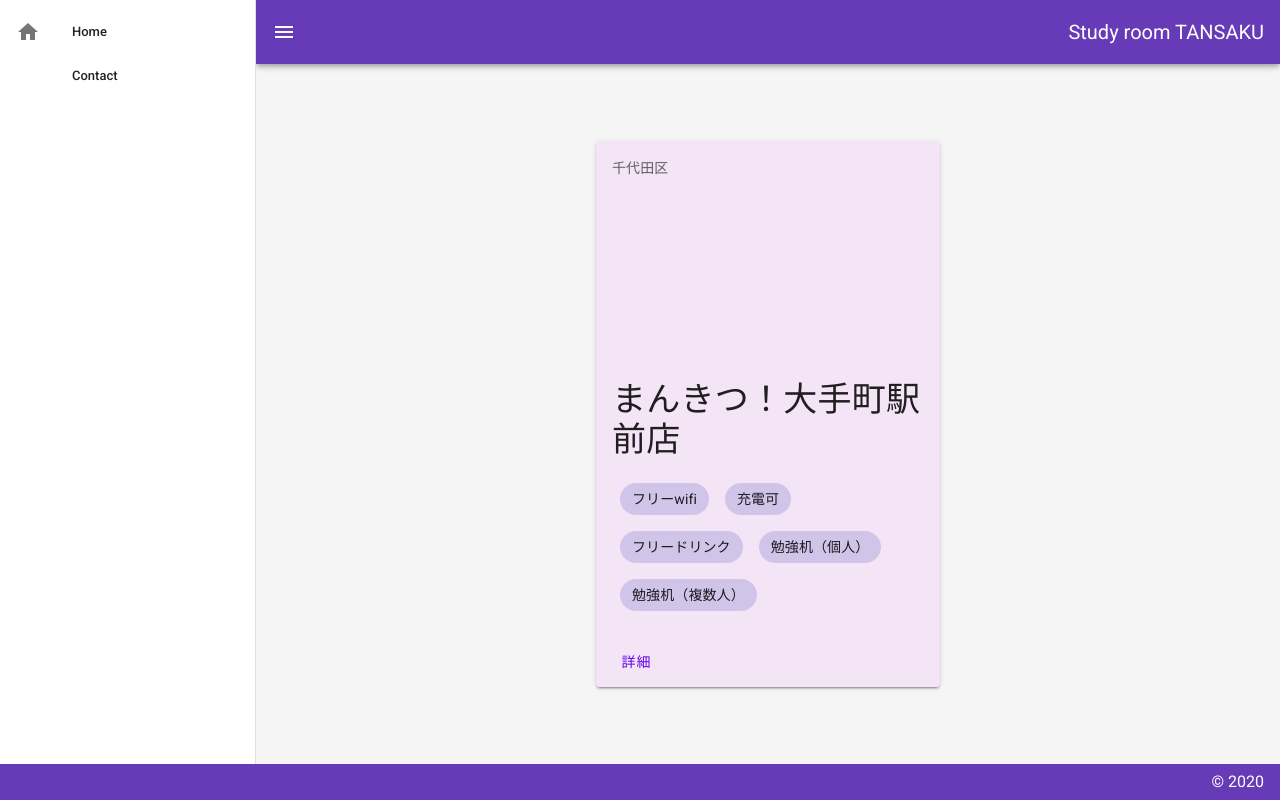
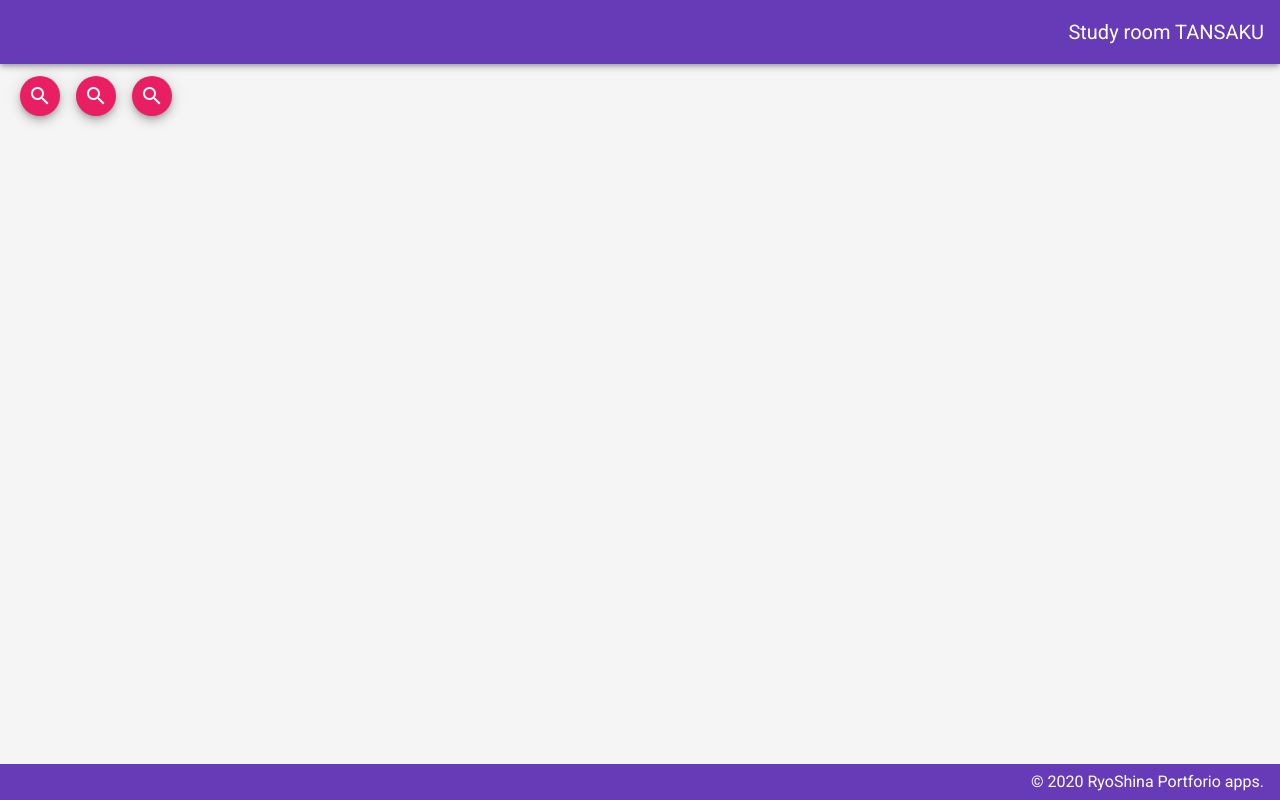
Before and after one commit to RyoShina/study-room-TANSAKU, a Vue app in the folder client/: page /#/ in a window 1280 px wide. Built offline with nearby package versions, Linux system fonts and the light colour scheme.

Commit message:
・画面、API間　疎通 ・検索ボタン追加　ボタン押下イベント追加　ボタン押下でDBのデータ取得値を画面にセット ・configファイルをgit追跡しないようにする

```diff
--- a/client/src/App.vue
+++ b/client/src/App.vue
@@ -1,61 +1,22 @@
 <template>
   <v-app id="inspire">
-    <v-navigation-drawer
-      v-model="drawer"
-      app>
-      <v-list dense>
-        <v-list-item link>
-          <v-list-item-action>
-            <v-icon>mdi-home</v-icon>
-          </v-list-item-action>
-
-          <v-list-item-content>
-            <v-list-item-title>Home</v-list-item-title>
-          </v-list-item-content>
-        </v-list-item>
-
-        <v-list-item link>
-          <v-list-item-action>
-            <v-icon>mdi-contact-mail</v-icon>
-          </v-list-item-action>
-
-          <v-list-item-content>
-            <v-list-item-title>Contact</v-list-item-title>
-          </v-list-item-content>
-        </v-list-item>
-      </v-list>
-    </v-navigation-drawer>
-
     <v-app-bar
       app
       color="deep-purple"
       dark>
-      <v-app-bar-nav-icon @click.stop="drawer = !drawer" />
-
       <v-spacer />
-
       <v-toolbar-title>Study room TANSAKU</v-toolbar-title>
     </v-app-bar>
 
-    <v-content>
-      <v-container
-        class="grey lighten-4 fill-height"
-        fluid>
-        <v-row
-          align="center"
-          justify="center">
-          <v-col class="text-center">
-            <router-view />
-          </v-col>
-        </v-row>
-      </v-container>
+    <v-content class="grey lighten-4 fill-height">
+      <router-view />
     </v-content>
 
     <v-footer
       color="deep-purple"
       app>
       <v-spacer />
-      <span class="white--text">&copy; 2020</span>
+      <span class="white--text">&copy; 2020 RyoShina Portforio apps.</span>
     </v-footer>
   </v-app>
 </template>
--- /dev/null
+++ b/client/src/service/config.js
@@ -0,0 +1,11 @@
+const _axiosBase = require('axios')
+const axiosBase = _axiosBase.create({
+  baseURL: 'http://localhost:3000',
+  headers: {
+    'Content-Type': 'application/json',
+    'X-Requested-With': 'XMLHttpRequest'
+  },
+  responseType: 'json'
+})
+
+export {axiosBase}
--- /dev/null
+++ b/client/src/service/index.js
@@ -0,0 +1 @@
+export { roomService } from '@/service/room'
--- /dev/null
+++ b/client/src/service/room.js
@@ -0,0 +1,23 @@
+import {axiosBase} from '@/service/config'
+
+async function fetchRooms(){
+  const url = '/api/v1/rooms'
+  const config = {
+    params: {}
+  }
+
+  try {
+    const res = await axiosBase.get(url, config)
+    if (res && res.status === 200){
+      return res.data
+    } else {
+      return []
+    }
+  } catch (err){
+    console.error(err)
+  }
+}
+
+export const roomService = {
+  fetchRooms
+}
--- a/client/src/views/Home.vue
+++ b/client/src/views/Home.vue
@@ -1,33 +1,93 @@
 <template>
-  <div
-    class="home"
-    color="deep-purple">
-    <CardShops
-      v-for="card in cards"
-      :key="card._id"
-      :card="card" />
-  </div>
+  <v-container fluid>
+    <v-row
+      align="start"
+      justify="start">
+      <v-col class="">
+        <div
+          color="deep-purple">
+          <div
+            class="d-flex justify-start"
+            height="200px">
+            <v-btn
+              class="mx-2"
+              fab
+              dark
+              small
+              color="pink"
+              @click="onClickSearch">
+              <v-icon dark>
+                mdi-magnify
+              </v-icon>
+            </v-btn>
+            <v-btn
+              class="mx-2"
+              fab
+              dark
+              small
+              color="pink"
+              @click="onClickSearch">
+              <v-icon dark>
+                mdi-magnify
+              </v-icon>
+            </v-btn>
+            <v-btn
+              class="mx-2"
+              fab
+              dark
+              small
+              color="pink"
+              @click="onClickSearch">
+              <v-icon dark>
+                mdi-magnify
+              </v-icon>
+            </v-btn>
+          </div>
+        </div>
+      </v-col>
+    </v-row>
+    <v-row>
+      <v-col>
+        <CardRoom
+          v-for="card in cards"
+          :key="card._id"
+          :card="card" />
+      </v-col>
+    </v-row>
+  </v-container>
 </template>
 
 <script>
 // @ is an alias to /src
-import CardShops from '@/components/card/shops.vue'
-
-const demo = [
-  {
-    _id: '1',
-    word: '千代田区',
-    store: 'まんきつ！大手町駅前店',
-    imgSrc: '',
-    tags: ['フリーwifi', '充電可', 'フリードリンク', '勉強机（個人）', '勉強机（複数人）'],
-  },
-]
+import CardRoom from '@/components/card/room'
+import {roomService} from '@/service'
 
 export default {
   name: 'Home',
   components: {
-    CardShops,
+    CardRoom,
   },
-  data: () => ({ cards: demo }),
+  data: () => ({ cards: [] }),
+  methods: {
+    onClickSearch: async function(){
+      try {
+        this.cards = await roomService.fetchRooms()
+      } catch (err){
+        console.log(err)
+        this.cards = []
+      }
+    }
+
+    // onClickSearch: async () =>{
+    //   try {
+    //     console.log(this)
+    //     const searchResult = await roomService.fetchRooms()
+    //     console.log(searchResult)
+    //   } catch (err){
+    //     console.log(err)
+    //     // this.cards = []
+    //   }
+    // }
+  }
 }
 </script>
```
Also changed, not shown: client/package.json (+33 -7 lines), client/src/components/card/room.vue (renamed from client/src/components/card/shops.vue), 2 other files (tests, documents, lock files or other folders).
